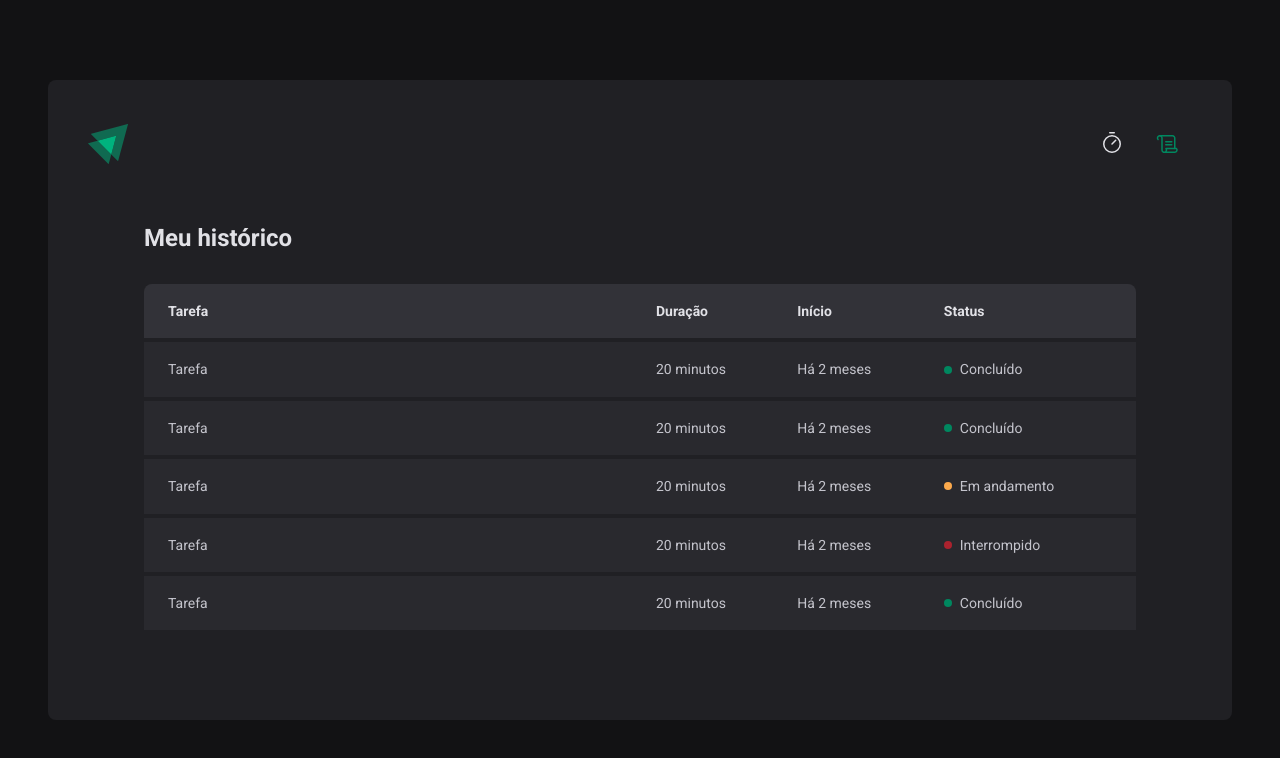
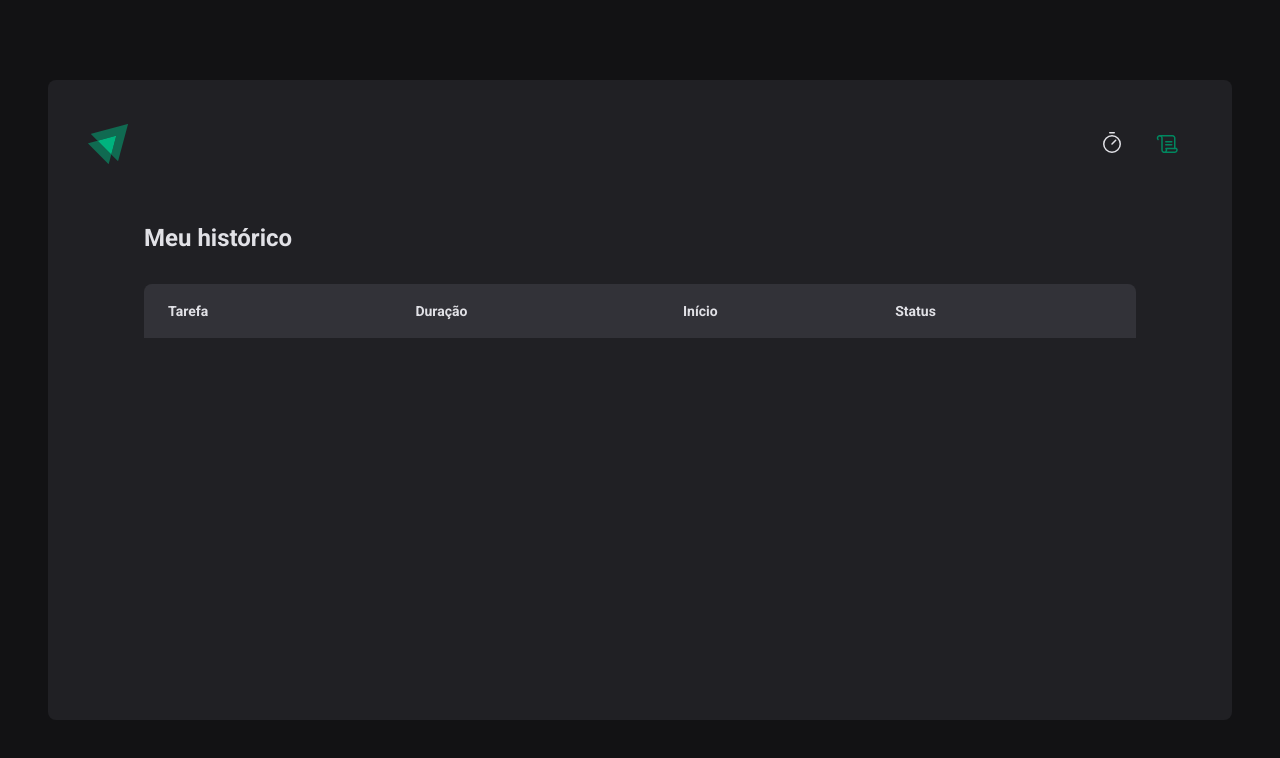
Before and after one commit to fcomateus/ignite-timer, a React (Vite) app: page /history in a window 1280 px wide. Shown: the top 758 px of the page. Built offline with nearby package versions, Linux system fonts and the light colour scheme.

Commit message:
history page show cycles

```diff
--- a/src/contexts/CyclesContext.tsx
+++ b/src/contexts/CyclesContext.tsx
@@ -66,7 +66,6 @@
         setCycles((state) => [...state, newCycle])
         setActiveCycleId(id)
         setAmountSecondsPassed(0)
-        // reset()
     }
 
     function interruptCurrentCycle() {
--- a/src/pages/History/index.tsx
+++ b/src/pages/History/index.tsx
@@ -1,4 +1,6 @@
 import { useContext } from 'react'
+import { formatDistanceToNow } from 'date-fns'
+import { ptBR } from 'date-fns/locale/pt-BR'
 import { HistoryContainer, HistoryList, Status } from './styles'
 import { CyclesContext } from '../../contexts/CyclesContext'
 
@@ -21,46 +23,29 @@
             </tr>
           </thead>
           <tbody>
-            <tr>
-              <td>Tarefa</td>
-              <td>20 minutos</td>
-              <td>Há 2 meses</td>
-              <td>
-                <Status statusColor="green">Concluído</Status>
-              </td>
-            </tr>
-            <tr>
-              <td>Tarefa</td>
-              <td>20 minutos</td>
-              <td>Há 2 meses</td>
-              <td>
-                <Status statusColor="green">Concluído</Status>
-              </td>
-            </tr>
-            <tr>
-              <td>Tarefa</td>
-              <td>20 minutos</td>
-              <td>Há 2 meses</td>
-              <td>
-                <Status statusColor="yellow">Em andamento</Status>
-              </td>
-            </tr>
-            <tr>
-              <td>Tarefa</td>
-              <td>20 minutos</td>
-              <td>Há 2 meses</td>
-              <td>
-                <Status statusColor="red">Interrompido</Status>
-              </td>
-            </tr>
-            <tr>
-              <td>Tarefa</td>
-              <td>20 minutos</td>
-              <td>Há 2 meses</td>
-              <td>
-                <Status statusColor="green">Concluído</Status>
-              </td>
-            </tr>
+
+            { cycles.map(cycle => {
+              return (
+                <tr key={cycle.id}>
+                  <td>{cycle.task}</td>
+                  <td>{cycle.minutesAmount} minutos</td>
+                  <td>
+                    {
+                      formatDistanceToNow(cycle.startDate, {
+                        addSuffix: true,
+                        locale: ptBR
+                      })
+                    }
+                  </td>
+                  <td>
+                    { cycle.finishedDate && <Status statusColor="green">Concluído</Status> }
+                    { cycle.interruptedDate && <Status statusColor="red">Interrompido</Status> }
+                    { (!cycle.finishedDate && !cycle.interruptedDate) && <Status statusColor="yellow">Em andamento</Status> }
+                  </td>
+                </tr>
+              )
+            })}
+
           </tbody>
         </table>
       </HistoryList>
--- a/src/pages/Home/index.tsx
+++ b/src/pages/Home/index.tsx
@@ -34,18 +34,21 @@
     },
   })
 
-  const { handleSubmit, watch, /*reset*/ } = newCycleForm
+  const { handleSubmit, watch, reset } = newCycleForm
 
   type NewCicleFormData = zod.infer<typeof newCycleFormValidationSchema>
 
-
+  function handleCreateNewCycle(data: NewCicleFormData) {
+    createNewCycle(data)
+    reset()
+  }
 
   const task = watch('task')
   const isSubmitDisabled = !task
 
   return (
     <HomeContainer>
-      <form action="" onSubmit={handleSubmit(createNewCycle)}>
+      <form action="" onSubmit={handleSubmit(handleCreateNewCycle)}>
 
         <FormProvider {...newCycleForm}>
           <NewCycleForm />
```
